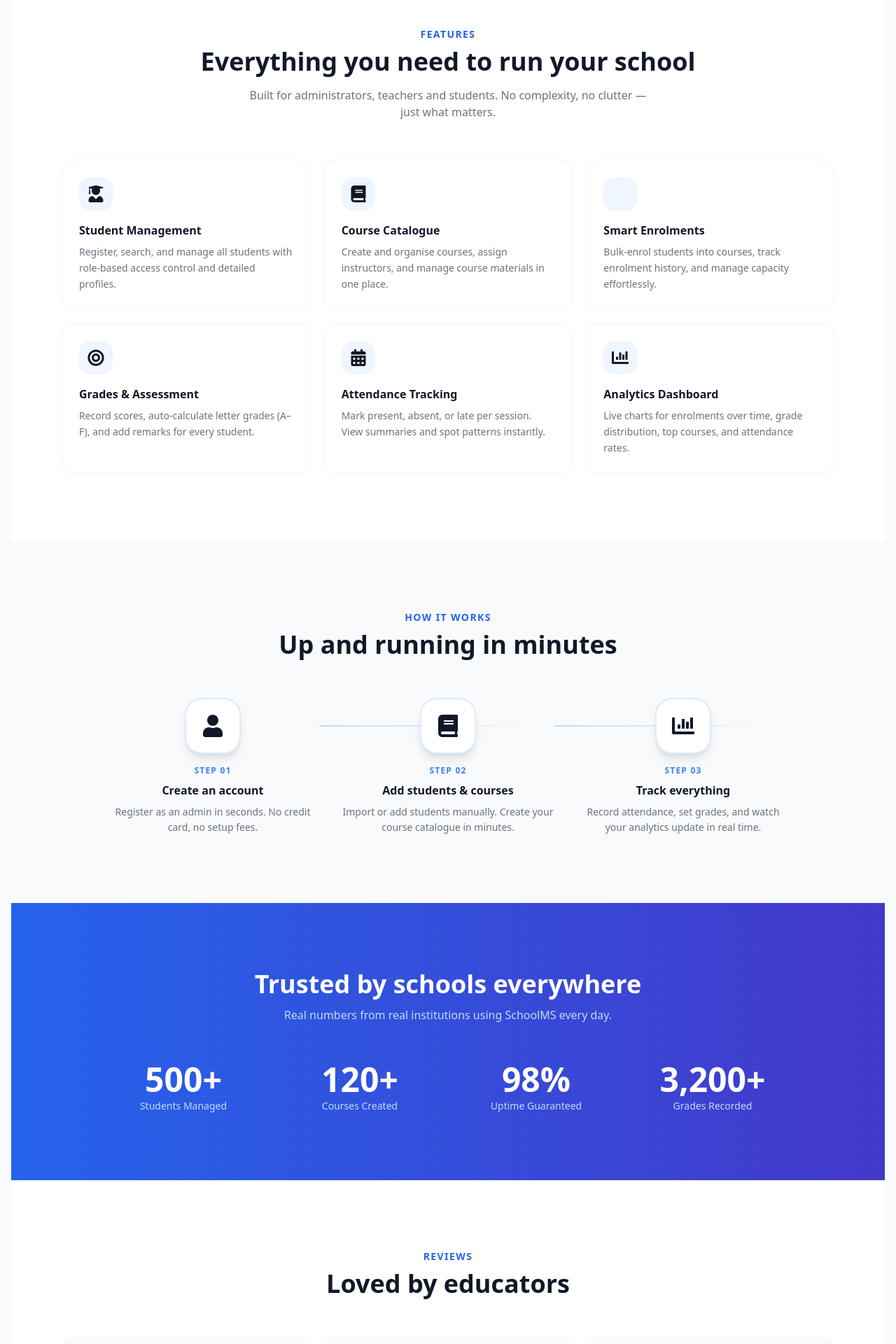
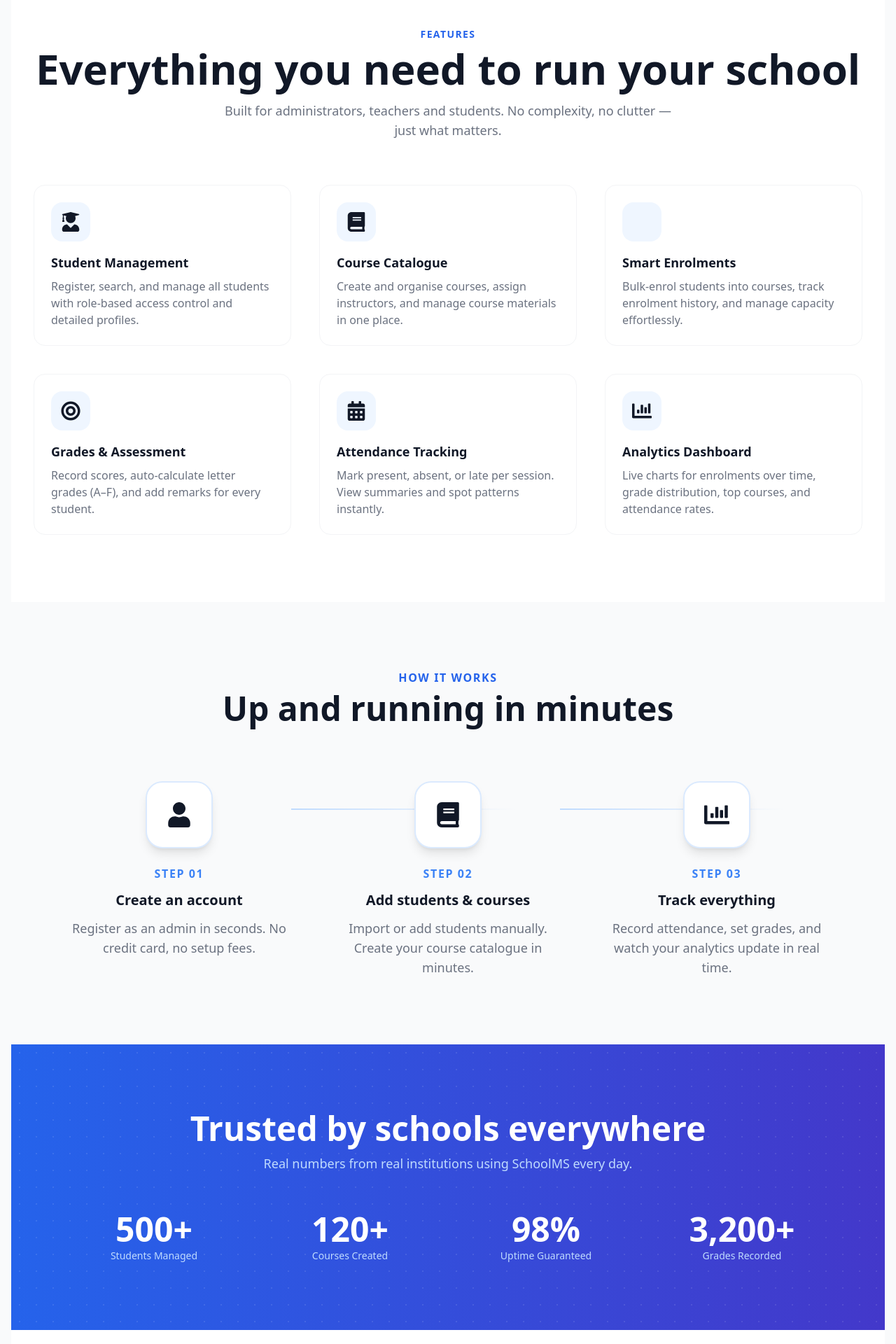
Before and after one commit to Bammytoye/School-Management-, a React (Vite) app in the folder frontend/: page / in a window 1280 px wide. Shown: the part 860-2780 px from the top of the page at 70% size. Built offline with nearby package versions, Linux system fonts and the light colour scheme.

Commit message:
'homepageResponsivness'

```diff
--- a/frontend/src/hooks/UseCountUp.jsx
+++ b/frontend/src/hooks/UseCountUp.jsx
@@ -1,30 +1,26 @@
-import { useEffect, useState, useRef } from 'react'
+import { useState, useEffect } from "react";
 
-export default function UseCountUp(target, duration = 1200) {
-    const [count, setCount] = useState(0)
-    const startTime = useRef(null)
-    const rafRef    = useRef(null)
+export default function UseCountUp(target, duration = 1600, start = false) {
+    const [count, setCount] = useState(0);
 
     useEffect(() => {
-        if (target === null || target === undefined) return
+        if (!start) return;
 
-        const end = parseInt(target, 10)
-        if (isNaN(end)) return
+        let startTime;
+        const step = (timestamp) => {
+            if (!startTime) startTime = timestamp;
+            const progress = timestamp - startTime;
+            const progressRatio = Math.min(progress / duration, 1);
+            setCount(Math.floor(target * progressRatio));
+            if (progress < duration) {
+                requestAnimationFrame(step);
+            } else {
+                setCount(target); // ensure it reaches the exact target
+            }
+        };
 
-        startTime.current = null
+        requestAnimationFrame(step);
+    }, [target, duration, start]);
 
-        const step = (timestamp) => {
-            if (!startTime.current) startTime.current = timestamp
-            const progress = Math.min((timestamp - startTime.current) / duration, 1)
-            // Ease out cubic
-            const eased = 1 - Math.pow(1 - progress, 3)
-            setCount(Math.floor(eased * end))
-            if (progress < 1) rafRef.current = requestAnimationFrame(step)
-        }
-
-        rafRef.current = requestAnimationFrame(step)
-        return () => cancelAnimationFrame(rafRef.current)
-    }, [target, duration])
-
-    return count
+    return count;
 }
--- a/frontend/src/pages/HomePage/FeatureCard.jsx
+++ b/frontend/src/pages/HomePage/FeatureCard.jsx
@@ -2,12 +2,12 @@ import { useVisible } from '../../hooks/useVisible'
 import { FaUserGraduate, FaBook, FaClipboardList, FaBullseye, FaChartBar, FaCalendarAlt } from 'react-icons/fa'
 
 const iconMap = {
-    'Student Management': <FaUserGraduate className="w-6 h-6" />,
-    'Course Catalogue': <FaBook className="w-6 h-6" />,
-    'Smart Enrolment': <FaClipboardList className="w-6 h-6" />,
-    'Grades & Assessment': <FaBullseye className="w-6 h-6" />,
-    'Attendance Tracking': <FaCalendarAlt className="w-6 h-6" />,
-    'Analytics Dashboard': <FaChartBar className="w-6 h-6" />,
+    'Student Management': <FaUserGraduate className="w-6 h-6 sm:w-7 sm:h-7" />,
+    'Course Catalogue': <FaBook className="w-6 h-6 sm:w-7 sm:h-7" />,
+    'Smart Enrolment': <FaClipboardList className="w-6 h-6 sm:w-7 sm:h-7" />,
+    'Grades & Assessment': <FaBullseye className="w-6 h-6 sm:w-7 sm:h-7" />,
+    'Attendance Tracking': <FaCalendarAlt className="w-6 h-6 sm:w-7 sm:h-7" />,
+    'Analytics Dashboard': <FaChartBar className="w-6 h-6 sm:w-7 sm:h-7" />,
 }
 
 export default function FeatureCard({ title, desc, index }) {
@@ -16,18 +16,18 @@ export default function FeatureCard({ title, desc, index }) {
     return (
         <div
             ref={ref}
-            className="group bg-white dark:bg-gray-900 rounded-2xl p-6 border border-gray-100 dark:border-gray-800 hover:border-blue-200 dark:hover:border-blue-800 hover:shadow-xl hover:shadow-blue-50 dark:hover:shadow-none transition-all duration-300 hover:-translate-y-1"
+            className="group bg-white dark:bg-gray-900 rounded-2xl p-4 sm:p-6 border border-gray-100 dark:border-gray-800 hover:border-blue-200 dark:hover:border-blue-800 hover:shadow-xl hover:shadow-blue-50 dark:hover:shadow-none transition-all duration-300 hover:-translate-y-1"
             style={{
                 opacity: visible ? 1 : 0,
                 transform: visible ? 'translateY(0)' : 'translateY(24px)',
                 transition: `opacity 0.5s ease ${index * 0.08}s, transform 0.5s ease ${index * 0.08}s, box-shadow 0.3s, border-color 0.3s`,
             }}
         >
-            <div className="w-12 h-12 rounded-2xl bg-blue-50 dark:bg-blue-900/30 flex items-center justify-center text-2xl mb-4 group-hover:scale-110 transition-transform duration-300">
+            <div className="w-12 h-12 sm:w-14 sm:h-14 rounded-2xl bg-blue-50 dark:bg-blue-900/30 flex items-center justify-center text-2xl sm:text-3xl mb-4 group-hover:scale-110 transition-transform duration-300">
                 {iconMap[title]}
             </div>
-            <h3 className="font-bold text-gray-900 dark:text-white mb-2 text-base">{title}</h3>
-            <p className="text-sm text-gray-500 dark:text-gray-400 leading-relaxed">{desc}</p>
+            <h3 className="font-bold text-gray-900 dark:text-white mb-2 text-sm sm:text-base lg:text-lg">{title}</h3>
+            <p className="text-xs sm:text-sm lg:text-base text-gray-500 dark:text-gray-400 leading-relaxed">{desc}</p>
         </div>
     )
 }
--- a/frontend/src/pages/HomePage/FeaturesSection.jsx
+++ b/frontend/src/pages/HomePage/FeaturesSection.jsx
@@ -11,15 +11,24 @@ const features = [
 
 export default function FeaturesSection() {
     return (
-        <section id="features" className="py-24 bg-white dark:bg-gray-900">
-            <div className="max-w-6xl mx-auto px-4 sm:px-6">
-                <div className="text-center mb-14">
-                    <span className="text-blue-600 dark:text-blue-400 text-sm font-bold uppercase tracking-widest">Features</span>
-                    <h2 className="text-4xl font-extrabold text-gray-900 dark:text-white mt-2 mb-4">Everything you need to run your school</h2>
-                    <p className="text-gray-500 dark:text-gray-400 max-w-xl mx-auto">Built for administrators, teachers and students. No complexity, no clutter — just what matters.</p>
+        <section id="features" className="py-16 sm:py-20 lg:py-24 bg-white dark:bg-gray-900">
+            <div className="max-w-6xl xl:max-w-7xl 2xl:max-w-8xl mx-auto px-4 sm:px-6 lg:px-8">
+                {/* Section Header */}
+                <div className="text-center mb-12 sm:mb-14 lg:mb-16">
+                    <span className="text-blue-600 dark:text-blue-400 text-xs sm:text-sm font-bold uppercase tracking-widest">Features</span>
+                    <h2 className="text-3xl sm:text-4xl md:text-5xl lg:text-6xl font-extrabold text-gray-900 dark:text-white mt-2 mb-3 sm:mb-4">
+                        Everything you need to run your school
+                    </h2>
+                    <p className="text-gray-500 dark:text-gray-400 text-sm sm:text-base md:text-lg max-w-xl sm:max-w-2xl mx-auto">
+                        Built for administrators, teachers and students. No complexity, no clutter — just what matters.
+                    </p>
                 </div>
-                <div className="grid grid-cols-1 sm:grid-cols-2 lg:grid-cols-3 gap-5">
-                    {features.map((f, i) => <FeatureCard key={f.title} {...f} index={i} />)}
+
+                {/* Feature Cards Grid */}
+                <div className="grid grid-cols-1 sm:grid-cols-2 md:grid-cols-2 lg:grid-cols-3 xl:grid-cols-3 2xl:grid-cols-3 gap-5 sm:gap-6 md:gap-7 lg:gap-8 xl:gap-10">
+                    {features.map((f, i) => (
+                        <FeatureCard key={f.title} {...f} index={i} />
+                    ))}
                 </div>
             </div>
         </section>
--- a/frontend/src/pages/HomePage/HowItWorks.jsx
+++ b/frontend/src/pages/HomePage/HowItWorks.jsx
@@ -1,32 +1,46 @@
 import { FaUser, FaBook, FaChartBar } from 'react-icons/fa'
 
 const steps = [
-    { step: '01', icon: <FaUser className="w-8 h-8" />, title: 'Create an account', desc: 'Register as an admin in seconds. No credit card, no setup fees.' },
-    { step: '02', icon: <FaBook className="w-8 h-8" />, title: 'Add students & courses', desc: 'Import or add students manually. Create your course catalogue in minutes.' },
-    { step: '03', icon: <FaChartBar className="w-8 h-8" />, title: 'Track everything', desc: 'Record attendance, set grades, and watch your analytics update in real time.' },
+    { step: '01', icon: <FaUser className="w-8 h-8 sm:w-9 sm:h-9" />, title: 'Create an account', desc: 'Register as an admin in seconds. No credit card, no setup fees.' },
+    { step: '02', icon: <FaBook className="w-8 h-8 sm:w-9 sm:h-9" />, title: 'Add students & courses', desc: 'Import or add students manually. Create your course catalogue in minutes.' },
+    { step: '03', icon: <FaChartBar className="w-8 h-8 sm:w-9 sm:h-9" />, title: 'Track everything', desc: 'Record attendance, set grades, and watch your analytics update in real time.' },
 ]
 
 export default function HowItWorks() {
     return (
         <section className="py-24 bg-gray-50 dark:bg-gray-950">
-            <div className="max-w-5xl mx-auto px-4 sm:px-6">
-                <div className="text-center mb-14">
-                    <span className="text-blue-600 dark:text-blue-400 text-sm font-bold uppercase tracking-widest">How it works</span>
-                    <h2 className="text-4xl font-extrabold text-gray-900 dark:text-white mt-2 mb-4">Up and running in minutes</h2>
+            <div className="max-w-6xl mx-auto px-4 sm:px-6 lg:px-8">
+                {/* Header */}
+                <div className="text-center mb-16 sm:mb-20">
+                    <span className="text-blue-600 dark:text-blue-400 text-sm sm:text-base font-bold uppercase tracking-widest">How it works</span>
+                    <h2 className="text-3xl sm:text-4xl md:text-5xl font-extrabold text-gray-900 dark:text-white mt-2 mb-6 sm:mb-8 leading-tight">
+                        Up and running in minutes
+                    </h2>
                 </div>
-                <div className="grid grid-cols-1 md:grid-cols-3 gap-8">
+
+                {/* Steps Grid */}
+                <div className="grid grid-cols-1 md:grid-cols-3 gap-10 sm:gap-12 lg:gap-16">
                     {steps.map((s, i) => (
                         <div key={s.step} className="relative text-center group">
+                            {/* Connector line for steps 1 and 2 */}
                             {i < 2 && (
                                 <div className="hidden md:block absolute top-10 left-full w-full h-0.5 bg-gradient-to-r from-blue-200 to-transparent dark:from-blue-800 -translate-y-1/2 z-0" />
                             )}
+
                             <div className="relative z-10">
-                                <div className="w-20 h-20 rounded-3xl bg-white dark:bg-gray-900 border-2 border-blue-100 dark:border-blue-900 shadow-lg flex items-center justify-center text-3xl mx-auto mb-4 group-hover:scale-110 transition-transform duration-300">
+                                {/* Icon */}
+                                <div className="w-20 h-20 sm:w-24 sm:h-24 rounded-3xl bg-white dark:bg-gray-900 border-2 border-blue-100 dark:border-blue-900 shadow-lg flex items-center justify-center text-3xl sm:text-4xl mx-auto mb-4 sm:mb-6 group-hover:scale-110 transition-transform duration-300">
                                     {s.icon}
                                 </div>
-                                <div className="text-xs font-black text-blue-500 tracking-widest mb-2">STEP {s.step}</div>
-                                <h3 className="font-bold text-gray-900 dark:text-white mb-2">{s.title}</h3>
-                                <p className="text-sm text-gray-500 dark:text-gray-400 leading-relaxed">{s.desc}</p>
+
+                                {/* Step Number */}
+                                <div className="text-xs sm:text-sm md:text-base font-black text-blue-500 tracking-widest mb-2 sm:mb-3">STEP {s.step}</div>
+
+                                {/* Title */}
+                                <h3 className="font-bold text-gray-900 dark:text-white mb-2 sm:mb-3 text-base sm:text-lg md:text-xl">{s.title}</h3>
+
+                                {/* Description */}
+                                <p className="text-sm sm:text-base md:text-lg text-gray-500 dark:text-gray-400 leading-relaxed">{s.desc}</p>
                             </div>
                         </div>
                     ))}
--- a/frontend/src/pages/HomePage/StatsSection.jsx
+++ b/frontend/src/pages/HomePage/StatsSection.jsx
@@ -1,28 +1,45 @@
-import { useVisible } from "../../hooks/useVisible"
-import StatCard from "./StatCard"
+import { useVisible } from "../../hooks/useVisible";
+import StatCard from "./StatCard";
 
 export default function StatsSection() {
-    const [statsRef, statsVisible] = useVisible(0.3)
+    const [statsRef, statsVisible] = useVisible(0.3);
 
     const stats = [
-    { value: 500,  suffix: '+', label: 'Students Managed' },
-    { value: 120,  suffix: '+', label: 'Courses Created' },
-    { value: 98,   suffix: '%', label: 'Uptime Guaranteed' },
-    { value: 3200, suffix: '+', label: 'Grades Recorded' },
-]
+        { value: 500, suffix: "+", label: "Students Managed" },
+        { value: 120, suffix: "+", label: "Courses Created" },
+        { value: 98, suffix: "%", label: "Uptime Guaranteed" },
+        { value: 3200, suffix: "+", label: "Grades Recorded" },
+    ];
+
     return (
-        <section id="stats" ref={statsRef} className="py-24 bg-gradient-to-r from-blue-600 to-indigo-700 relative overflow-hidden">
-            <div className="absolute inset-0 opacity-10"
-                style={{ backgroundImage: 'radial-gradient(circle, white 1px, transparent 1px)', backgroundSize: '24px 24px' }} />
-            <div className="relative max-w-5xl mx-auto px-4 sm:px-6">
+        <section
+            id="stats"
+            ref={statsRef}
+            className="py-24 bg-gradient-to-r from-blue-600 to-indigo-700 relative overflow-hidden"
+        >
+            <div
+                className="absolute inset-0 opacity-10"
+                style={{
+                    backgroundImage: "radial-gradient(circle, white 1px, transparent 1px)",
+                    backgroundSize: "24px 24px",
+                }}
+            />
+            <div className="relative max-w-6xl mx-auto px-4 sm:px-6 lg:px-8">
                 <div className="text-center mb-14">
-                    <h2 className="text-4xl font-extrabold text-white mb-3">Trusted by schools everywhere</h2>
-                    <p className="text-blue-200">Real numbers from real institutions using SchoolMS every day.</p>
+                    <h2 className="text-3xl sm:text-4xl md:text-4xl lg:text-5xl font-extrabold text-white mb-3">
+                        Trusted by schools everywhere
+                    </h2>
+                    <p className="text-blue-200 text-sm sm:text-base md:text-lg">
+                        Real numbers from real institutions using SchoolMS every day.
+                    </p>
                 </div>
-                <div className="grid grid-cols-2 lg:grid-cols-4 gap-8">
-                    {stats.map((s, i) => <StatCard key={s.label} {...s} index={i} start={statsVisible} />)}
+
+                <div className="grid grid-cols-2 sm:grid-cols-2 md:grid-cols-4 gap-6 sm:gap-8">
+                    {stats.map((s, i) => (
+                        <StatCard key={s.label} {...s} index={i} start={statsVisible} />
+                    ))}
                 </div>
             </div>
         </section>
-    )
+    );
 }
--- a/frontend/src/pages/HomePage/Testimonials.jsx
+++ b/frontend/src/pages/HomePage/Testimonials.jsx
@@ -1,32 +1,69 @@
 const testimonials = [
-    { name: 'Mrs. Adaeze Okafor', role: 'School Administrator', text: 'SchoolMS completely transformed how we manage our 300+ students. Everything is in one place and the interface is beautiful.', avatar: 'A' },
-    { name: 'Mr. Chidi Eze', role: 'Head Teacher', text: 'The attendance and grading features save us hours every week. Our staff adopted it immediately — no training needed.', avatar: 'C' },
-    { name: 'Miss Ngozi Adeyemi', role: 'Student', text: 'I can check my grades, attendance and courses anytime on my phone. It feels modern and actually works.', avatar: 'N' },
+    {
+        name: 'Mrs. Adaeze Okafor',
+        role: 'School Administrator',
+        text: 'SchoolMS completely transformed how we manage our 300+ students. Everything is in one place and the interface is beautiful.',
+        avatar: 'A'
+    },
+    {
+        name: 'Mr. Chidi Eze',
+        role: 'Head Teacher',
+        text: 'The attendance and grading features save us hours every week. Our staff adopted it immediately — no training needed.',
+        avatar: 'C'
+    },
+    {
+        name: 'Miss Ngozi Adeyemi',
+        role: 'Student',
+        text: 'I can check my grades, attendance and courses anytime on my phone. It feels modern and actually works.',
+        avatar: 'N'
+    },
 ]
 
 export default function Testimonials() {
     return (
         <section id="reviews" className="py-24 bg-white dark:bg-gray-900">
-            <div className="max-w-6xl mx-auto px-4 sm:px-6">
+            <div className="max-w-6xl mx-auto px-4 sm:px-6 lg:px-8">
+                {/* Section header */}
                 <div className="text-center mb-14">
-                    <span className="text-blue-600 dark:text-blue-400 text-sm font-bold uppercase tracking-widest">Reviews</span>
-                    <h2 className="text-4xl font-extrabold text-gray-900 dark:text-white mt-2 mb-4">Loved by educators</h2>
+                    <span className="text-blue-600 dark:text-blue-400 text-sm font-bold uppercase tracking-widest">
+                        Reviews
+                    </span>
+                    <h2 className="text-3xl sm:text-4xl lg:text-5xl font-extrabold text-gray-900 dark:text-white mt-2 mb-4">
+                        Loved by educators
+                    </h2>
                 </div>
-                <div className="grid grid-cols-1 md:grid-cols-3 gap-6">
+
+                {/* Testimonials grid */}
+                <div className="grid grid-cols-1 sm:grid-cols-2 md:grid-cols-3 gap-6 lg:gap-8">
                     {testimonials.map((t) => (
-                        <div key={t.name}
-                            className="bg-gray-50 dark:bg-gray-800 rounded-2xl p-6 border border-gray-100 dark:border-gray-700 hover:shadow-lg transition-shadow">
+                        <div
+                            key={t.name}
+                            className="bg-gray-50 dark:bg-gray-800 rounded-2xl p-6 border border-gray-100 dark:border-gray-700 hover:shadow-lg transition-shadow duration-300"
+                        >
+                            {/* Star rating */}
                             <div className="flex gap-0.5 mb-4">
-                                {[...Array(5)].map((_, j) => <span key={j} className="text-yellow-400 text-sm">★</span>)}
+                                {[...Array(5)].map((_, j) => (
+                                    <span key={j} className="text-yellow-400 text-sm">★</span>
+                                ))}
                             </div>
-                            <p className="text-gray-600 dark:text-gray-300 text-sm leading-relaxed mb-5">"{t.text}"</p>
+
+                            {/* Testimonial text */}
+                            <p className="text-gray-600 dark:text-gray-300 text-sm sm:text-base leading-relaxed mb-5">
+                                "{t.text}"
+                            </p>
+
+                            {/* Avatar and user info */}
                             <div className="flex items-center gap-3">
-                                <div className="w-10 h-10 rounded-full bg-blue-600 text-white flex items-center justify-center font-bold text-sm flex-shrink-0">
+                                <div className="w-10 h-10 sm:w-12 sm:h-12 rounded-full bg-blue-600 text-white flex items-center justify-center font-bold text-sm sm:text-base flex-shrink-0">
                                     {t.avatar}
                                 </div>
                                 <div>
-                                    <p className="font-semibold text-gray-900 dark:text-white text-sm">{t.name}</p>
-                                    <p className="text-xs text-gray-500 dark:text-gray-400">{t.role}</p>
+                                    <p className="font-semibold text-gray-900 dark:text-white text-sm sm:text-base">
+                                        {t.name}
+                                    </p>
+                                    <p className="text-xs sm:text-sm text-gray-500 dark:text-gray-400">
+                                        {t.role}
+                                    </p>
                                 </div>
                             </div>
                         </div>
```
Also changed, not shown: frontend/src/pages/HomePage/Footer.jsx (+23 -8 lines), frontend/src/pages/HomePage/HeroSection.jsx (+13 -13 lines), frontend/src/pages/HomePage/HomeNavbar.jsx (+44 -26 lines), frontend/src/pages/HomePage/StatCard.jsx (+6 -5 lines).
